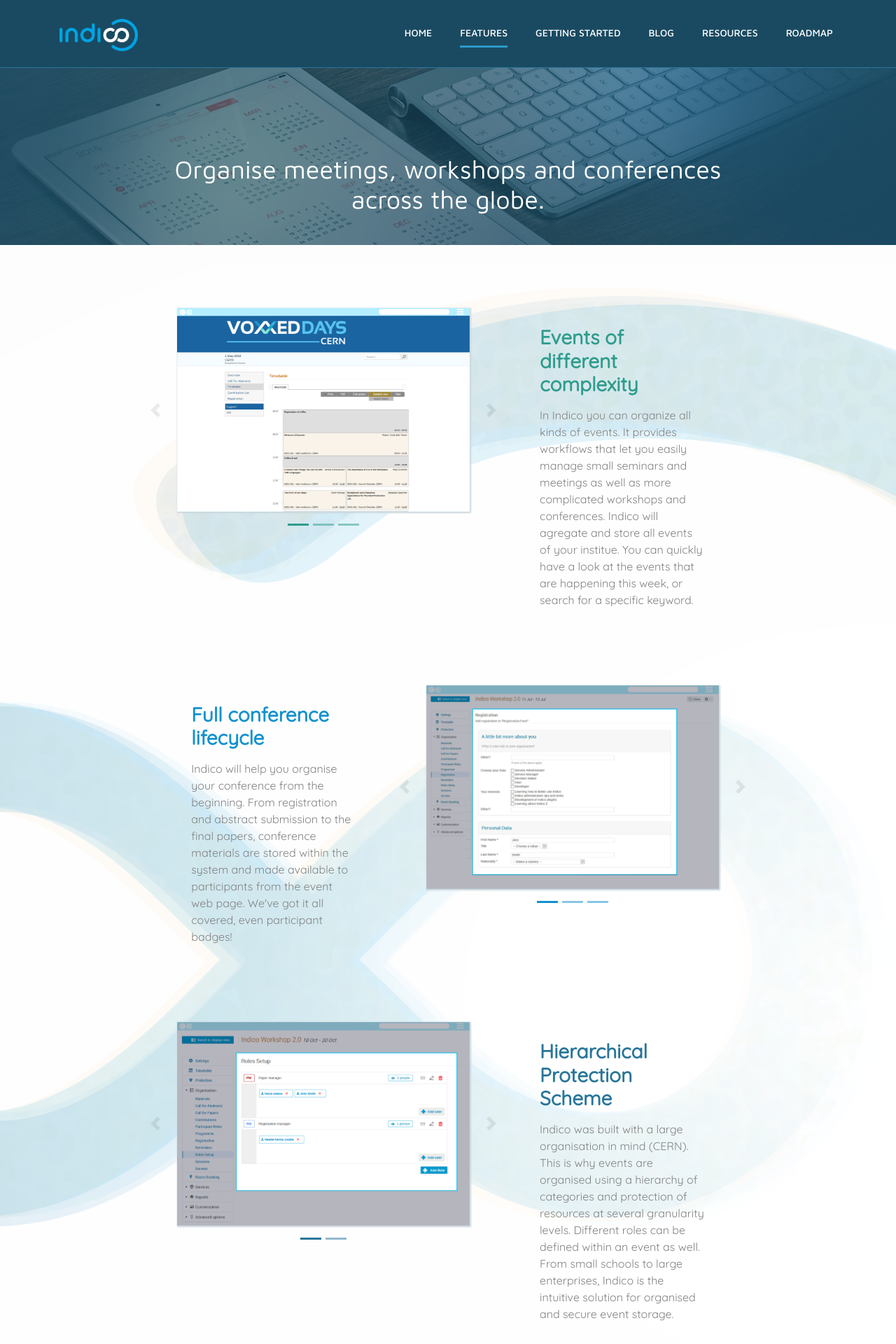
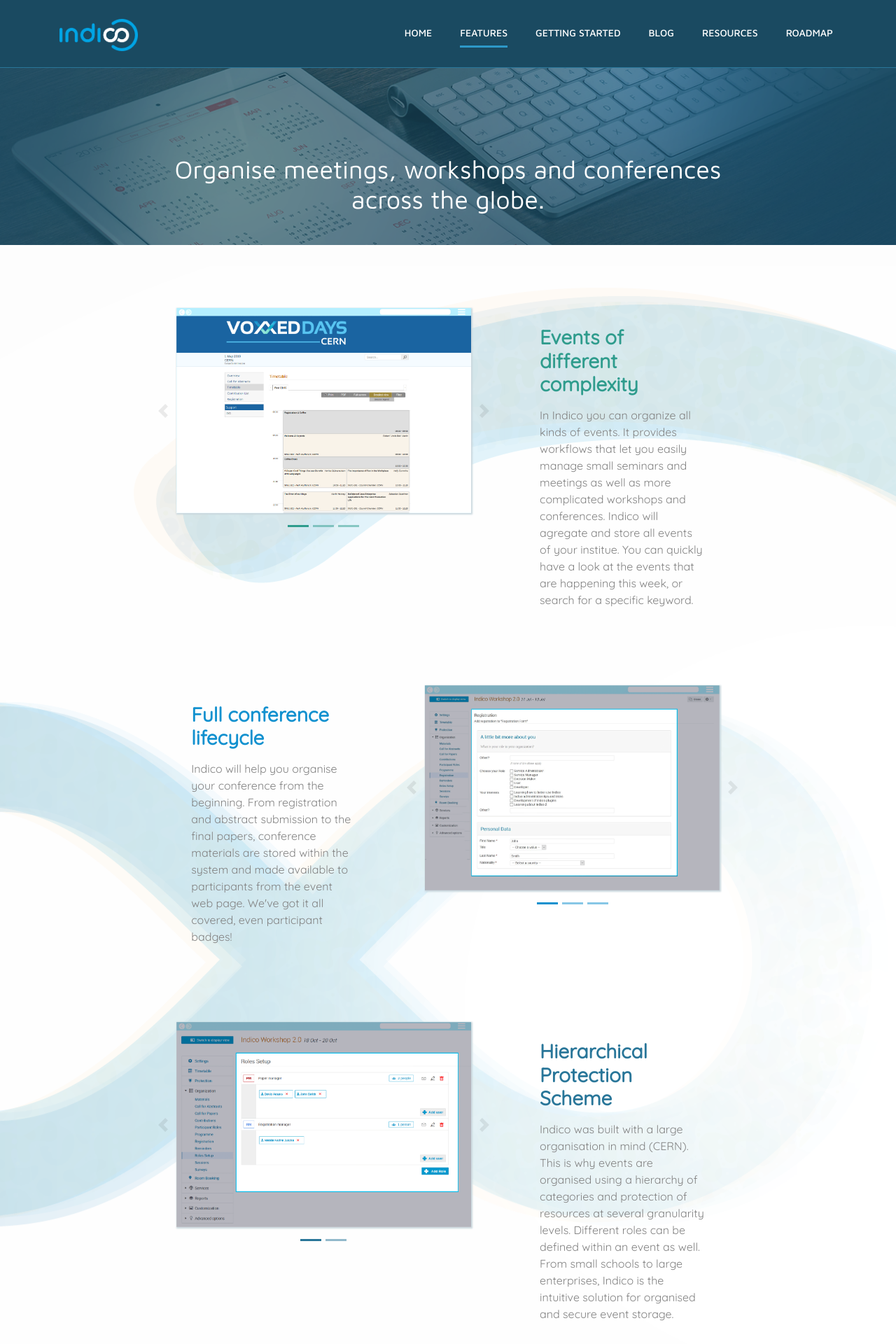
Before and after one commit to indico/indico.github.io, a Jekyll site: the page built from features.md, in a window 1280 px wide. Shown: the top 1920 px of the page at 70% size. Built offline with Jekyll 4.4.1, drawn with Linux system fonts in a browser that asks for light colours; nearby versions of some CDN libraries; comment, search, counter and statistics services are not loaded.

Commit message:
Fix features styling

```diff
--- a/_layouts/features.html
+++ b/_layouts/features.html
@@ -17,10 +17,10 @@
 </section>
 <section class="features-section-listed container-fluid">
     <div class="row justify-content-center">
-        <div class="col-md-8 col-12 block-center">
+        <div class="col-sm-8 col-12 block-center">
             {%- for feature in page.features -%}
                 <div class="row justify-content-center feature-row {% cycle "green", "dark", "standard" %}">
-                    <div class="col-md-7 col-12">
+                    <div class="col-lg-7 col-12">
                         <div id="carousel-feature-{{ feature.id }}" class="carousel slide carousel-feature" data-ride="carousel" data-interval="false">
                             <!-- Indicators -->
                             <ol class="carousel-indicators">
@@ -48,7 +48,7 @@
                             </a>
                         </div>
                     </div>
-                    <div class="col-md-5 col-12 {% cycle "", "order-md-first" %} d-flex align-items-center description">
+                    <div class="col-lg-5 col-12 {% cycle "", "order-lg-first" %} d-flex align-items-center description">
                         <div>
                             <h2>{{ feature.name }}</h2>
                             <p>{{ feature.text }}</p>
--- a/css/indico.scss
+++ b/css/indico.scss
@@ -991,12 +991,13 @@
         }
 
         .carousel-feature {
-            margin-left: 25px;
-            margin-right: 25px;
+            margin-left: 5%;
+            margin-right: 5%;
+            max-height: 500px;
+            max-width: 700px;
 
             .carousel-inner {
                 box-shadow: 1px 1px 2px 1px lighten($blue-gray-light, 30%);
-                max-height: 500px;
             }
 
             .carousel-indicators {
@@ -1004,12 +1005,16 @@
                 margin-bottom: 0;
             }
 
+            .carousel-control-prev, .carousel-control-next {
+                transition: none;
+            }
+
             .carousel-control-prev {
-                margin-left: -15%;
+                margin-left: -12%;
             }
 
             .carousel-control-next {
-                margin-right: -15%;
+                margin-right: -12%;
             }
 
             .carousel-control-prev-icon,
@@ -1019,7 +1024,7 @@
             }
         }
 
-        @media(min-width: $md) {
+        @media(min-width: $lg) {
             text-align: left;
         }
     }
```
